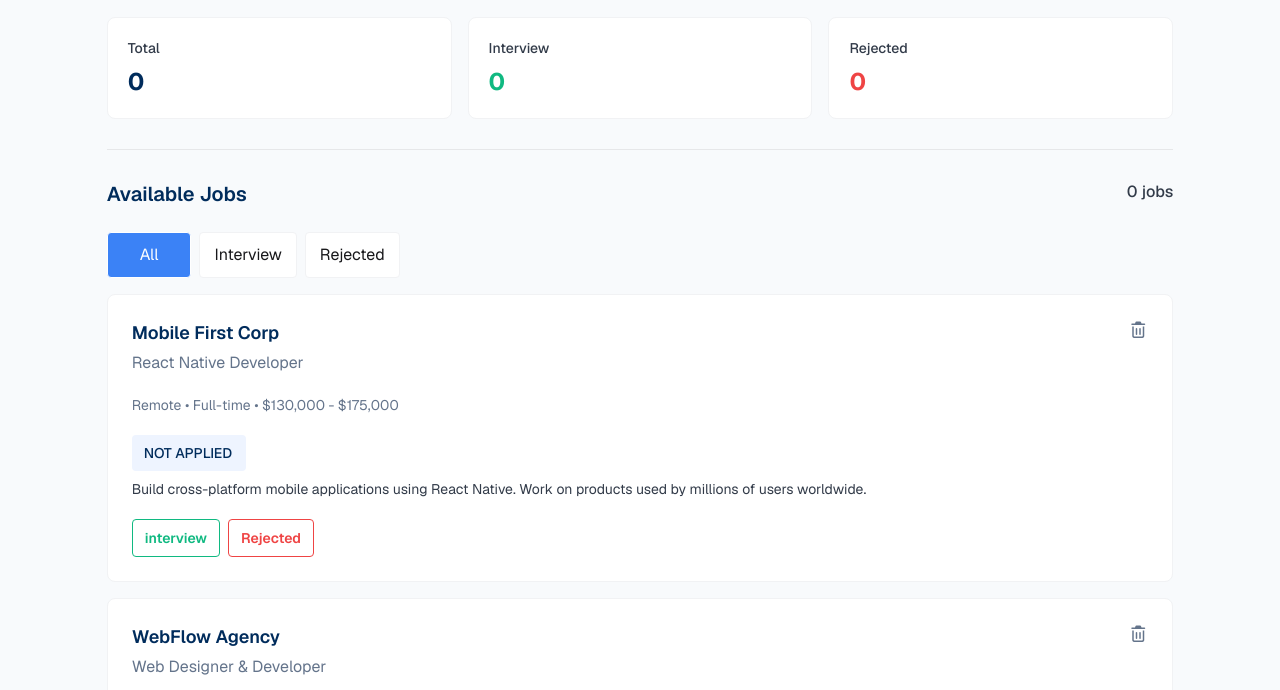
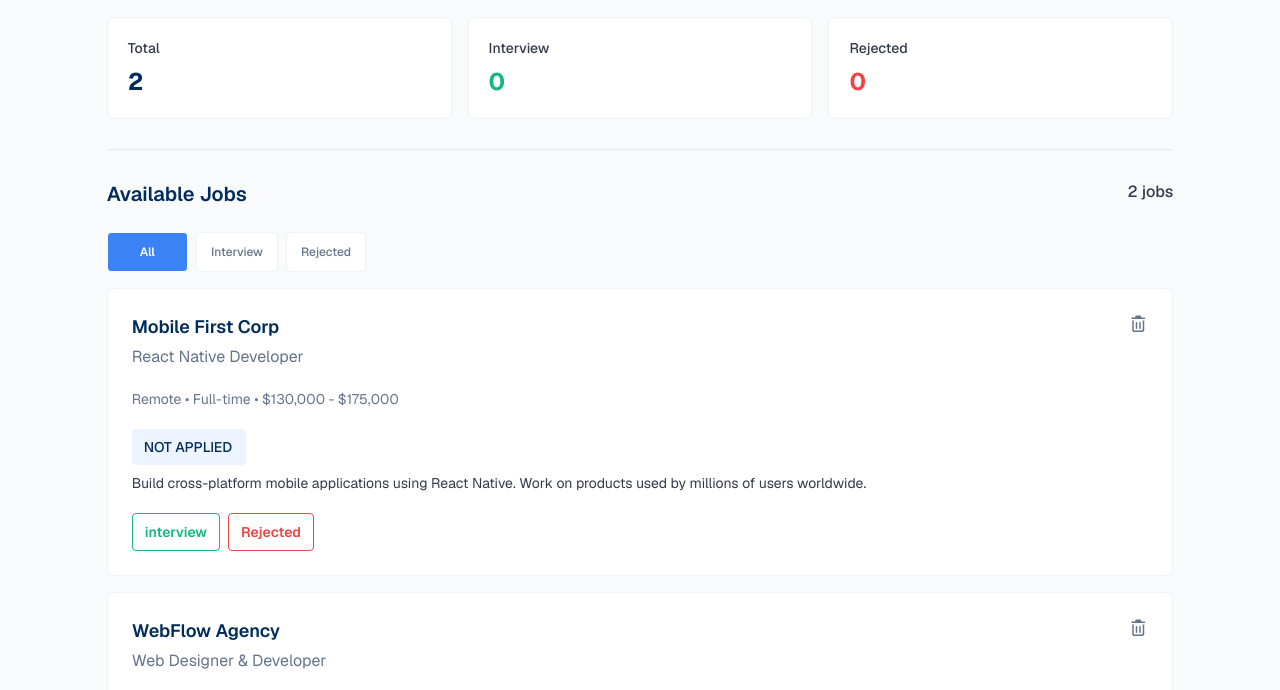
Before and after one commit to rashedulislam595/Assignment-4-Job-Tracker, a plain HTML site: page index.html in a window 1280 px wide. Both pictures are taken after a click on the button "All". Shown: the part 107-797 px from the top of the page. Drawn offline with nearby package versions, Linux system fonts and the light colour scheme.

Commit message:
added by functionallity by all count & avalable count, interview count , rejected count & toggling btn logic bild done

```diff
--- a/index.html
+++ b/index.html
@@ -62,14 +62,14 @@
 
             <!-- tab section -->
             <div class="flex gap-2">
-                <button class="bg-[#3B82F6] text-[#FFFFFF] border py-2.5 px-8 rounded-sm">All</button>
-                <button class="bg-[#FFFFFF] border py-2.5 px-3.5 border-[#F1F2F4] rounded-sm">Interview</button>
-                <button class="bg-[#FFFFFF] border py-2.5 px-3.5 border-[#F1F2F4] rounded-sm">Rejected</button>
+                <button onclick="togglingBtn('all-filter-btn')" id="all-filter-btn" class="bg-[#3B82F6] text-[#FFFFFF] border py-2.5 px-8 rounded-sm text-[12px] font-semibold">All</button>
+                <button onclick="togglingBtn('interview-filter-btn')" id="interview-filter-btn" class="bg-[#FFFFFF] border py-2.5 px-3.5 border-[#F1F2F4] rounded-sm text-[#64748B] text-[12px] font-medium">Interview</button>
+                <button onclick="togglingBtn('rejected-filter-btn')" id="rejected-filter-btn" class="bg-[#FFFFFF]  py-2.5 px-3.5 border border-[#F1F2F4] rounded-sm text-[12px] font-medium text-[#64748B]">Rejected</button>
             </div>
         </section>
 
         <!-- card section  -->
-        <section>
+        <section id="all-card-container">
             <!-- card 1 -->
             <div class="border bg-[#FFFFFF] border-[#F1F2F4] p-6 rounded-lg mt-4 space-y-5">
                 <!-- card heading & delete btn container -->
@@ -123,6 +123,9 @@
             </div>
         </section>
     </main>
+
+    <script src="js/machine.js"></script>
+    <script src="js/script.js"></script>
 </body>
 
 </html>
--- /dev/null
+++ b/js/machine.js
@@ -0,0 +1,11 @@
+
+
+// remove class list
+function removeClass(selector){
+    selector.classList.remove("bg-[#3B82F6]","text-[#FFFFFF]","border-[#F1F2F4]");
+}
+
+// add class list
+function addClass(selector){
+    selector.classList.add("bg-[#FFFFFF]","text-[#64748B]","border","border-[#F1F2F4]")
+}
--- a/js/script.js
+++ b/js/script.js
@@ -0,0 +1,47 @@
+
+let interviewList = [];
+let rejectedList = [];
+
+// select all count element
+let totalCount = document.getElementById("total-count");
+let interviewCount = document.getElementById("interview-count");
+let rejectedCount = document.getElementById("rejected-count");
+let availableJobCount = document.getElementById("available-job-count");
+
+// section select
+const allCardSection = document.getElementById("all-card-container");
+
+// all count element
+const totalCard = allCardSection.children.length;
+
+// select filter btn
+const allFilterBtn = document.getElementById("all-filter-btn");
+const interviewFilterBTn = document.getElementById("interview-filter-btn");
+const rejectedFilterBtn = document.getElementById("rejected-filter-btn");
+
+// count function
+function calculateCount(){
+    totalCount.innerText = totalCard;
+    availableJobCount.innerText = totalCard;
+    interviewCount.innerText = interviewList.length;
+    rejectedCount.innerText = rejectedList.length;
+}
+calculateCount()
+
+// tab toggling
+function togglingBtn(id){
+    // class remove
+    removeClass(allFilterBtn);
+    removeClass(interviewFilterBTn);
+    removeClass(rejectedFilterBtn);
+
+    // class add
+    addClass(allFilterBtn);
+    addClass(interviewFilterBTn);
+    addClass(rejectedFilterBtn);
+
+    const selected = document.getElementById(id);
+    // class remove
+    selected.classList.remove("bg-[#FFFFFF]","text-[#64748B]","border","border-[#F1F2F4]")
+    selected.classList.add("bg-[#3B82F6]","text-[#FFFFFF]","border")
+}
```
